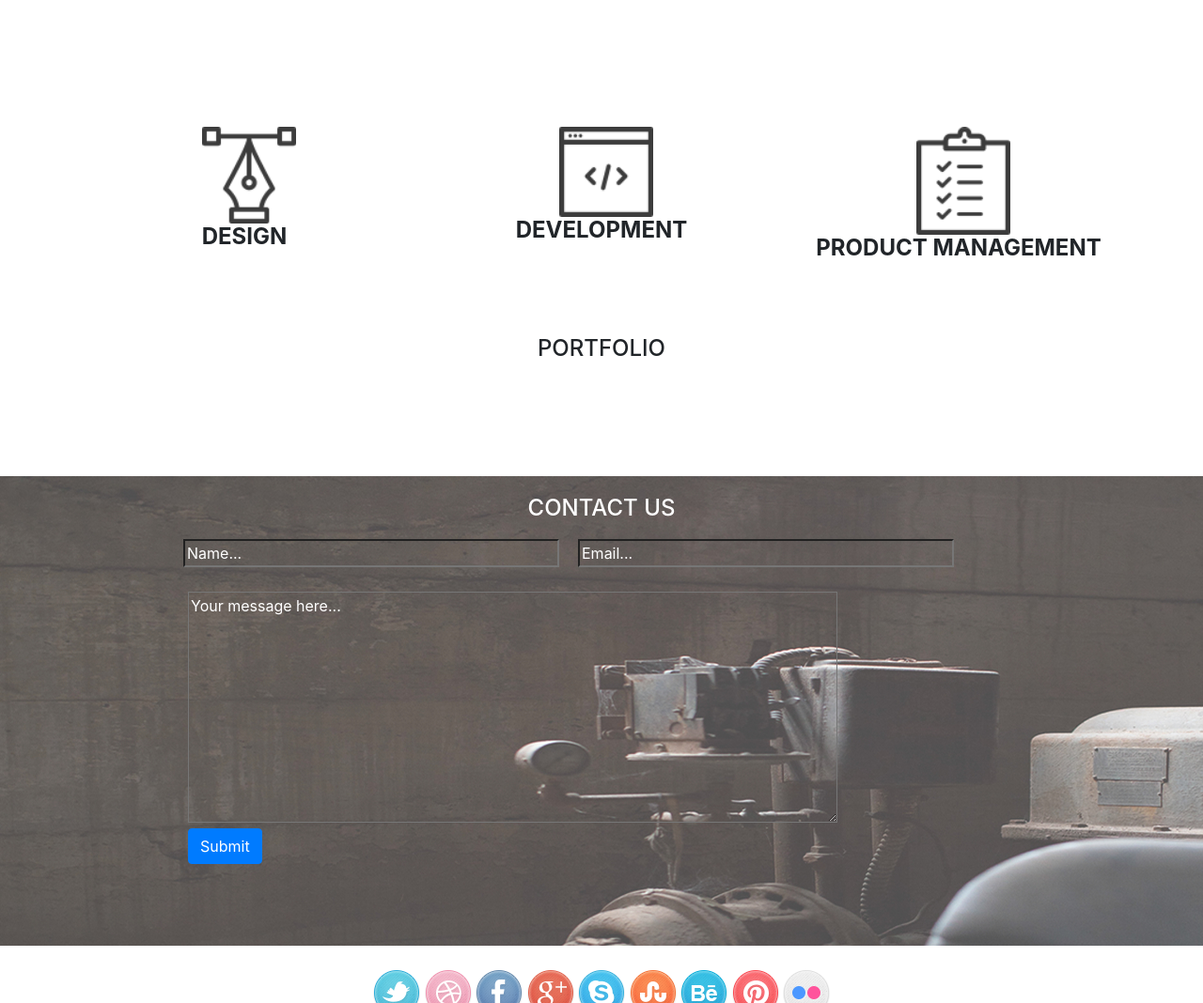
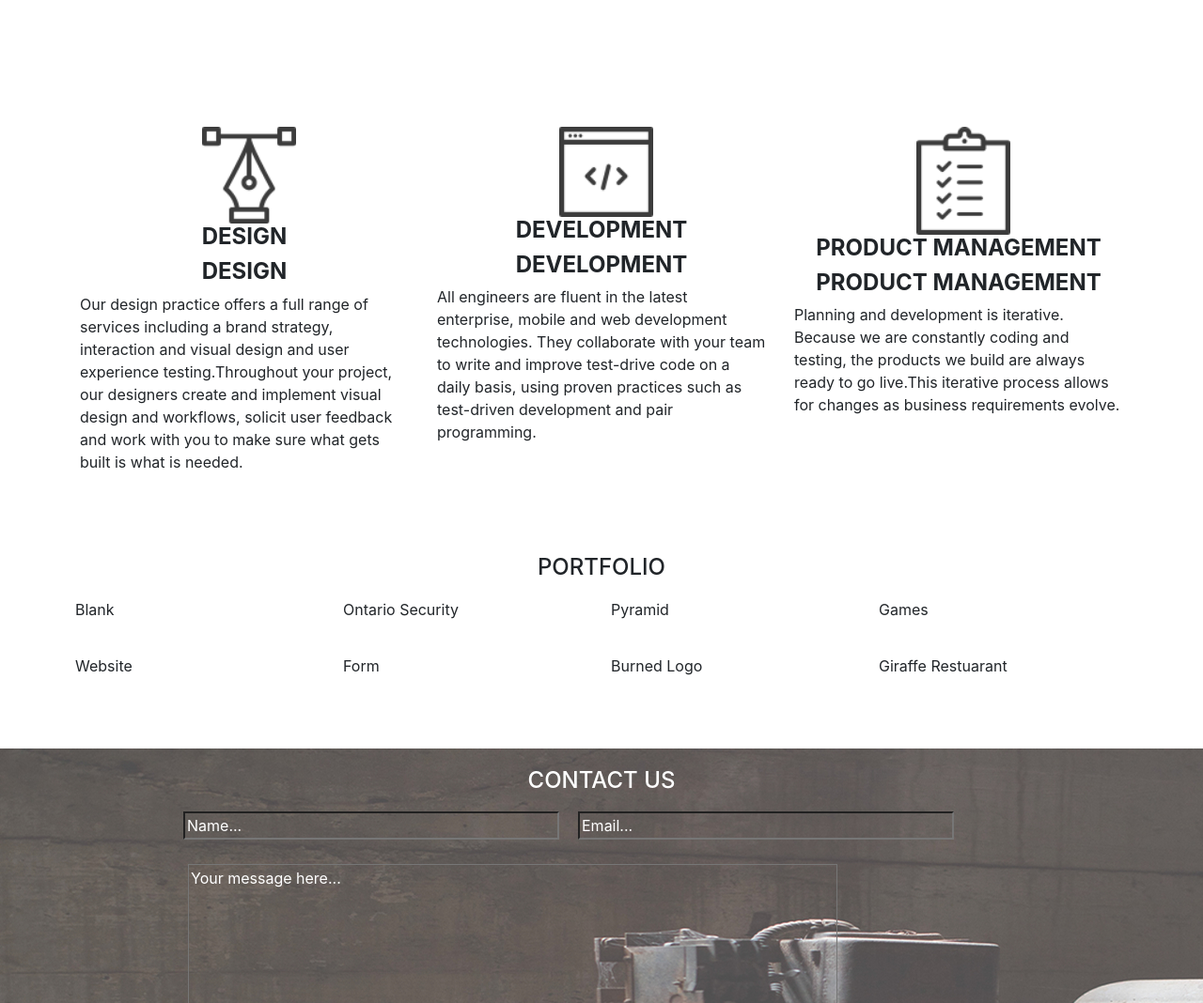
Before and after one commit to monicaoyugi/Delani-Studio, a plain HTML site: page index.html in a window 1280 px wide. Shown: the part 1484-2552 px from the top of the page at 94% size. Drawn offline with Linux system fonts and the light colour scheme; a script that the page names is missing.

```diff
--- a/index.html
+++ b/index.html
@@ -54,16 +54,16 @@
         <!-- end of section 3 -->
 
         <!-- section 4 -->
-        <div class="what we do">
+        <div class="what-we-do">
             <h3>WHAT WE DO</h3>
             <div class="container">
                 <div class="row">
                     <div class="col-md-4 design">
-                        <div class="swapout">
+                        <div class="show">
                             <img class="acts" src="img/assets/services_icons/design_icon.png" alt="Design" width="100">
                             <h4>DESIGN</h4>
                         </div>
-                        <div class="swapin">
+                        <div class="click">
                             <h4>DESIGN</h4>
                             <p>Our design practice offers a full range of services including a brand strategy,
                                 interaction and visual design and user experience testing.Throughout your project, our
@@ -72,12 +72,12 @@
                         </div>
                     </div>
                     <div class="col-md-4 development">
-                        <div class="swapout1">
+                        <div class="show1">
                             <img class="acts" src="img/assets/services_icons/dev_icon.png" alt="Development"
                                 width="100">
                             <h4>DEVELOPMENT</h4>
                         </div>
-                        <div class="swapin1">
+                        <div class="click1">
                             <h4>DEVELOPMENT</h4>
                             <p>All engineers are fluent in the latest enterprise, mobile and web development
                                 technologies. They collaborate with your team to write and improve test-drive code on a
@@ -86,12 +86,12 @@
                         </div>
                     </div>
                     <div class="col-md-4 product">
-                        <div class="swapout2">
+                        <div class="show2">
                             <img class="acts" src="img/assets/services_icons/product_icon.png" alt="product"
                                 width="100">
                             <h4>PRODUCT MANAGEMENT</h4>
                         </div>
-                        <div class="swapin2">
+                        <div class="click2">
                             <h4>PRODUCT MANAGEMENT</h4>
                             <p>Planning and development is iterative. Because we are constantly coding and testing, the
                                 products we build are always ready to go live.This iterative process allows for changes
@@ -107,38 +107,45 @@
             <h3>PORTFOLIO</h3>
             <section class="container">
                 <div class="row">
-                    <div class="col-md-3">
-                        <!-- <img class="port img-thumbnail" id="work4" src="img/assets/portfolio/work4.jpg" alt="work4"> -->
-                        <br>
+                    <div class="col-md-3 wrk-4">
+                        <div class="project">
+                            <p>Blank</p>
+                        </div>
                     </div>
-                    <div class="col-md-3">
-                        <!-- <img class="port img-thumbnail" id="work3" src="img/assets/portfolio/work3.jpg" alt="work3"> -->
-
+                    <div class="col-md-3 wrk-3">
+                        <div class="project">
+                            <p>Ontario Security</p>
+                        </div>
                     </div>
-                    <div class="col-md-3">
-                        <!-- <img class="port img-thumbnail" id="work2" src="img/assets/portfolio/work2.jpg" alt="work2"> -->
-
+                    <div class="col-md-3 wrk-2">
+                        <div class="project">
+                            <p>Pyramid</p>
+                        </div>
                     </div>
-                    <div class="col-md-3">
-                        <!-- <img class=" img-thumbnail" id="work1" src="img/assets/portfolio/work1.jpg" alt="work1"> -->
+                    <div class="col-md-3 wrk-1">
+                        <div class="project">
+                            <p>Games</p>
+                        </div>
                     </div>
-                </div>
-                <div class="row">
-                    <div class="col-md-3">
-                        <!-- <img class="port img-thumbnail" id="work5" src="img/assets/portfolio/work5.jpg" alt="work5"> -->
-
+                    <div class="col-md-3 wrk-5">
+                        <div class="project">
+                            <p>Website</p>
+                        </div>
                     </div>
-                    <div class="col-md-3">
-                        <!-- <img class="port img-thumbnail" id="work6" src="img/assets/portfolio/work6.jpg" alt="work6"> -->
-
+                    <div class="col-md-3 wrk-6">
+                        <div class="project">
+                            <p>Form</p>
+                        </div>
                     </div>
-                    <div class="col-md-3">
-                        <!-- <img class="port img-thumbnail" id="work7" src="img/assets/portfolio/work7.jpg" alt="work7"> -->
-
+                    <div class="col-md-3 wrk-7">
+                        <div class="project">
+                            <p>Burned Logo</p>
+                        </div>
                     </div>
-                    <div class="col-md-3">
-                        <!-- <img class="port img-thumbnail" id="work8" src="img/assets/portfolio/work8.jpg" alt="work8"> -->
-
+                    <div class="col-md-3 wrk-8">
+                        <div class="project">
+                            <p>Giraffe Restuarant</p>
+                        </div>
                     </div>
 
                 </div>
```
